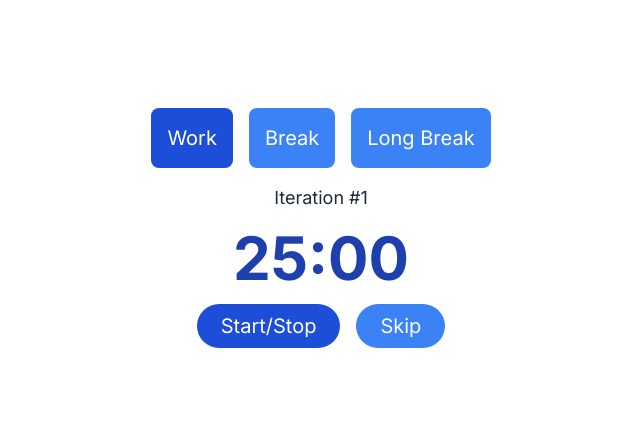
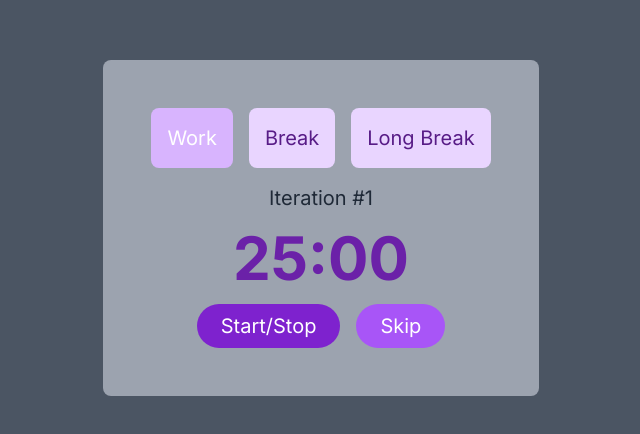
Before and after one commit to OmitNomis/next-pomodoro, a Next.js app: page / in a window 1280 px wide. Shown: the part 172-606 px from the top of the page, without its empty margins (319-959 px from the left). Built offline with nearby package versions, Linux system fonts and the light colour scheme.

Commit message:
changes with color and basic UI

```diff
--- a/app/page.tsx
+++ b/app/page.tsx
@@ -2,7 +2,7 @@ import { Timer } from "@/components/Timer"
 
 export default function Home() {
   return (
-    <main className="flex justify-center items-center h-screen">
+    <main className="flex justify-center items-center h-screen bg-gray-600">
       <Timer />
     </main>
   )
--- a/components/Timer.tsx
+++ b/components/Timer.tsx
@@ -127,15 +127,15 @@ export const Timer: FC = () => {
     );
 
     return (
-        <div className="flex flex-col items-center justify-center h-screen rounded-lg p-8">
+        <div className="flex flex-col items-center justify-center rounded-lg p-12 bg-gray-400">
             {/* Tabs */}
             <div className="flex mb-4 space-x-4">
                 {tabs.map((tab) => (
                     <div
                         key={tab}
-                        className={`p-4 cursor-pointer rounded-lg text-white text-xl ${currentTab === tab
-                            ? "bg-blue-700"
-                            : "bg-blue-500 hover:bg-blue-600"
+                        className={`p-4 cursor-pointer rounded-lg text-xl ${currentTab === tab
+                            ? "bg-purple-300 text-white"
+                            : "bg-purple-200 hover:bg-purple-100 text-purple-900"
                             }`}
                         onClick={() => changeTab(tab)}
                     >
@@ -145,11 +145,11 @@ export const Timer: FC = () => {
             </div>
 
             {/* Iteration number */}
-            <div className="mb-4 text-lg text-gray-800">{`Iteration #${iterationCount}`}</div>
+            <div className="mb-4 text-xl text-gray-800">{`Iteration #${iterationCount}`}</div>
 
             {/* Timer */}
             <motion.div
-                className="text-6xl font-bold mb-4 text-blue-800"
+                className="text-6xl font-bold mb-4 text-purple-800"
                 initial={{ scale: 0, opacity: 0 }}
                 animate={{ scale: 1, opacity: 1 }}
                 transition={{ duration: 0.5 }}
@@ -159,11 +159,17 @@ export const Timer: FC = () => {
 
             {/* Buttons */}
             <div className="flex space-x-4">
-                <button className="py-2 px-6 rounded-full bg-blue-700 text-white text-xl hover:bg-blue-800" onClick={startStop}>
+                <button className="py-2 px-6 rounded-full bg-purple-700 text-white text-xl hover:bg-purple-600" onClick={startStop}>
                     Start/Stop
                 </button>
-                <button className="py-2 px-6 rounded-full bg-blue-500 text-white text-xl hover:bg-blue-600" onClick={next}>Skip</button>
+                <button className="py-2 px-6 rounded-full bg-purple-500 text-white text-xl hover:bg-purple-400" onClick={next}>Skip</button>
             </div>
         </div>
+
+
+
+
+
+
     );
 }
```
